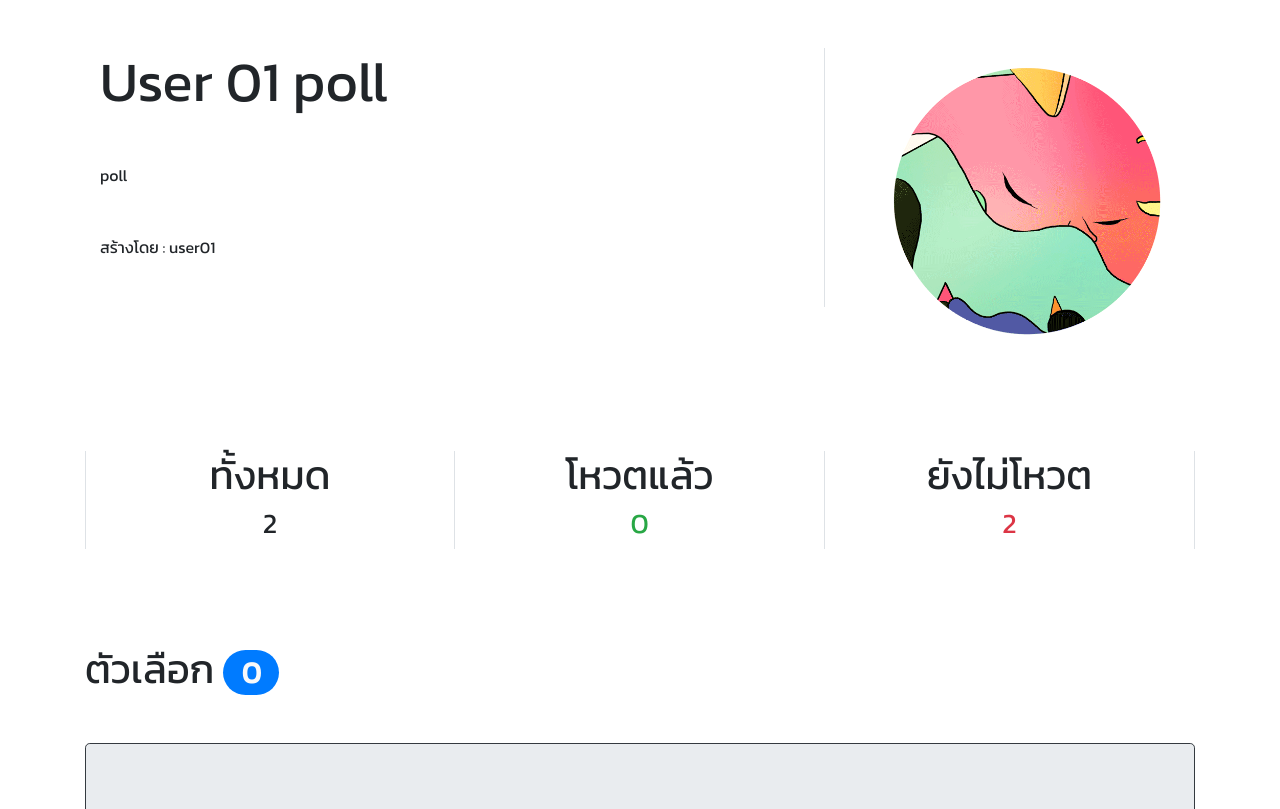
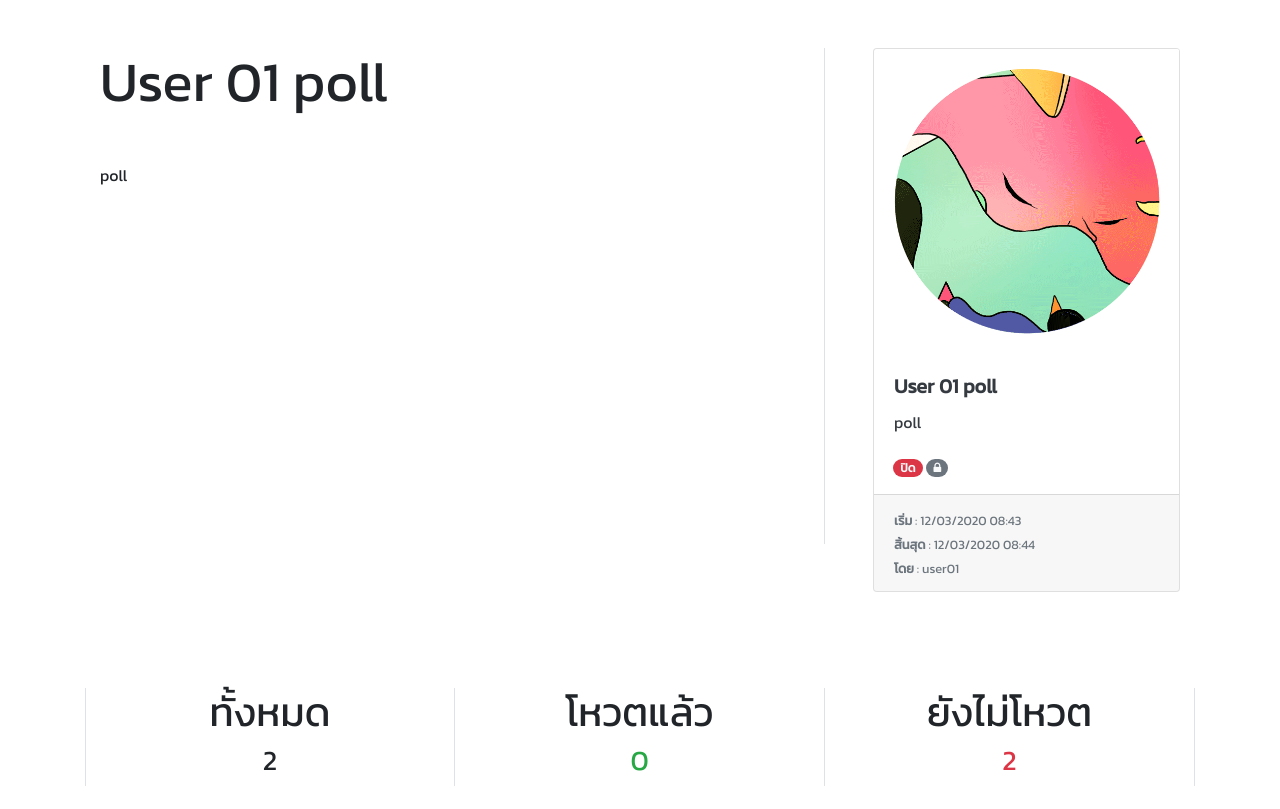
Before and after one commit to peetck/kod-vote, a Django app: page /detail/18 in a window 1280 px wide. Shown: the part 70-879 px from the top of the page. Run offline with Django 3.2, Linux system fonts and the light colour scheme; a user stored in the database is signed in; data comes from the database, SQL or seed files in the repository; both versions use the stored data as it was after the commit; some libraries are stand-ins or nearby versions.

Commit message:
Update detail UI

```diff
--- a/kod-vote/polls/templates/detail.html
+++ b/kod-vote/polls/templates/detail.html
@@ -37,11 +37,42 @@
                     <span> {{ poll.subject }}</span>
                 </h1>
                 <p class="mt-5 display-5 white-space">{{ poll.detail }}</p>
-                <p class="display-5 mt-5"> สร้างโดย : {{ poll.create_by }}</p>
             </div>
             <div class="col-lg-4 pl-5">
-                <div class="wrapper rotate-img">
-                    <img src="{{ poll.picture.url }}" alt="">
+                <div class="card h-100 w-100 text-dark mycard">
+                    <div class="wrapper">
+                        <img class="card-img-top" src="{{ poll.picture.url }}" id='preview'>
+                    </div>
+                    <div class="card-body">
+                        <h5 class="card-title">
+                            <b id='card-title'>{{ poll.subject|truncatechars:25 }} </b>
+                        </h5>
+                        <p class="card-text" id='card-detail'>
+                            {{ poll.detail|truncatechars:20 }}
+                        </p>
+                    </div>
+                    <div class="container mb-3 ml-1">
+                        <p class="card-text">
+                            {% if poll.is_active %}
+                                <span class="badge badge-pill badge-success text-light">เปิด</span>
+                            {% else %}
+                                <span class="badge badge-pill badge-danger text-light">ปิด</span>
+                            {% endif %}
+
+                            {% if poll.password != '' %}
+                                <span class="badge badge-pill badge-secondary text-light">
+                                    <i class="fa fa-lock " aria-hidden="true"></i>
+                                </span>
+                            {% endif %}
+                        </p>
+                    </div>
+                    <div class="card-footer">
+                        <small class="text-muted">
+                            <b>เริ่ม</b> : <span id='poll-start-date'> {{ poll.start_date|date:'d/m/Y H:i' }}</span> <br>
+                            <b>สิ้นสุด</b> : <span id='poll-end-date'> {{ poll.end_date|date:'d/m/Y H:i' }} </span> <br>
+                            <b>โดย</b> : {{ poll.create_by }}
+                        </small>
+                    </div>
                 </div>
             </div>
         </div>
--- a/kod-vote/polls/templates/edit.html
+++ b/kod-vote/polls/templates/edit.html
@@ -44,7 +44,7 @@
         {% csrf_token %}
         <div class="container">
             <div class="row">
-                <div class="col-lg-8 border-right">
+                <div class="col-lg-8 border-right mb-5">
                     <div class="form-group">
                         <label>ชื่อ</label>
                         <input value="{{ poll.subject }}" id='poll-subject' type="text" class="form-control" name='subject' placeholder="ชื่อกระทู้" required maxlength="50">
```
Also changed, not shown: kod-vote/db.sqlite3, 1 other file.
